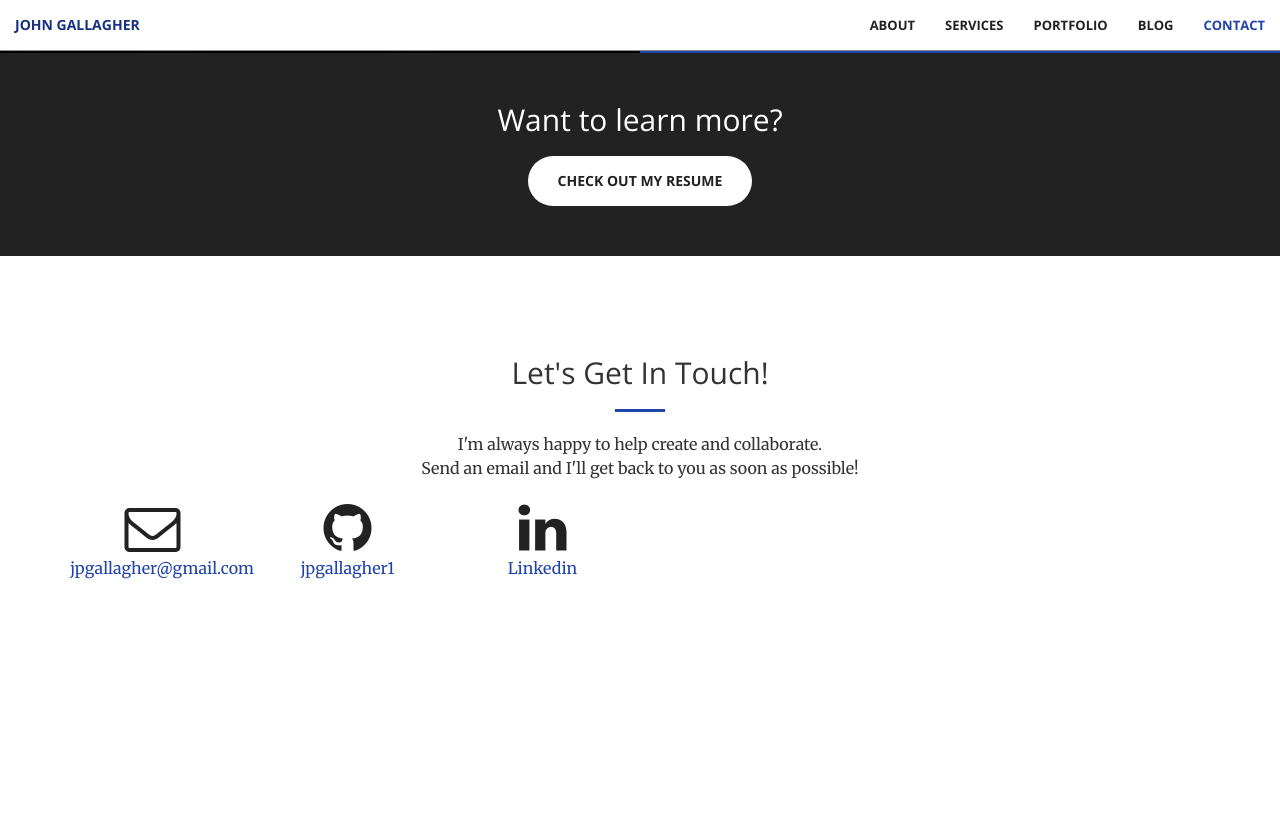
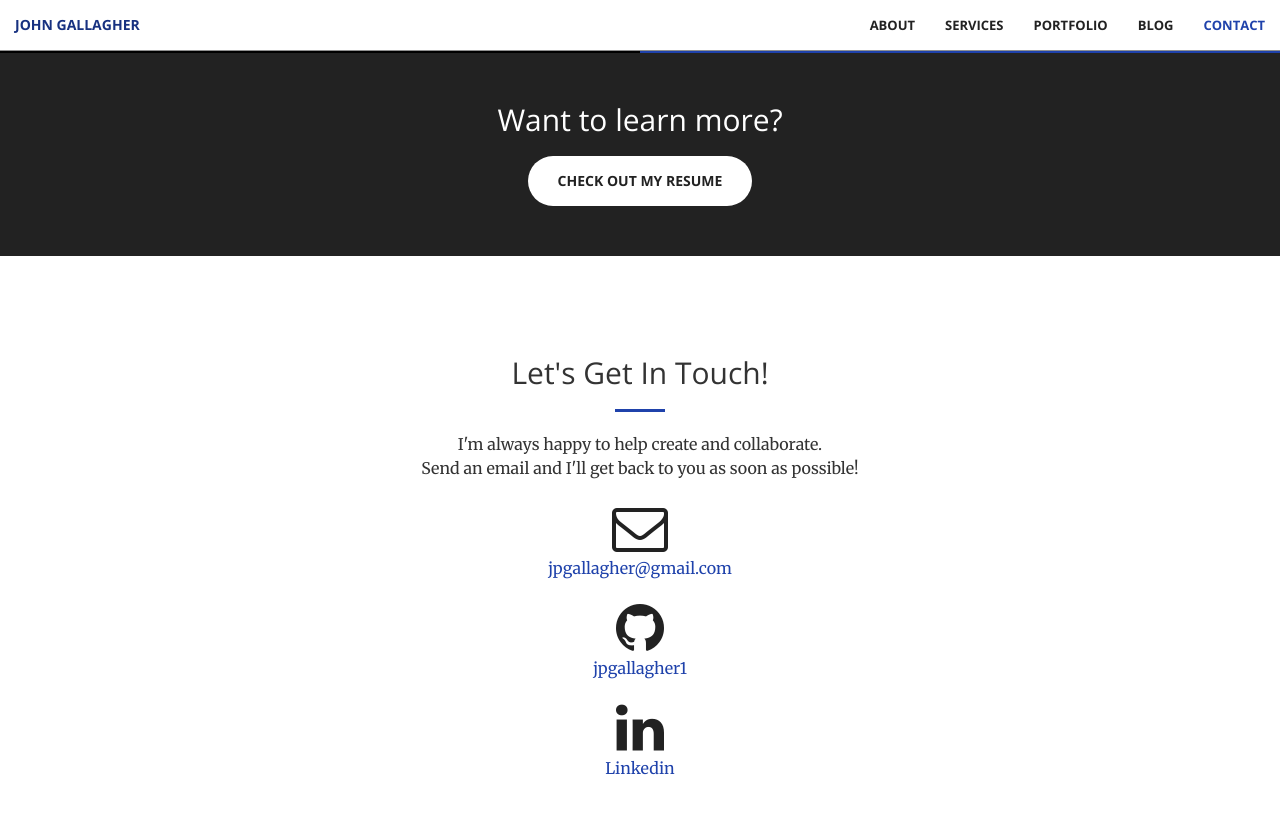
Before and after one commit to jpgallagher1/jpgallagher1.github.io, a Jekyll site: the page built from index.html, in a window 1280 px wide and 900 px high, scrolled down 2830 px. Shown: the top 814 px of the window. Built offline with Jekyll 4.4.1, drawn with Linux system fonts in a browser that asks for light colours; before the commit the page ends 3530 px from its top, so only the background shows below that.

Commit message:
did not update with correct version

```diff
--- a/_includes/contact.html
+++ b/_includes/contact.html
@@ -9,19 +9,19 @@
             </div>
         </div>
         <div class="row">
-            <div class="col-lg-2 text-center">
+            <div class="col-lg-12 text-center">
                 <a href="mailto:{{ site.email }}">
                 <i class="fa fa-envelope-o fa-3x wow bounceIn" data-wow-delay=".1s"></i>
                     <p>{{ site.email }}</p>
                 </a>
             </div>
-            <div class="col-lg-2 text-center">
+            <div class="col-lg-12 text-center">
                 <a href="https://github.com/{{ site.github_username }}">
                 <i class="fa fa-github fa-3x wow bounceIn" data-wow-delay=".1s"></i>
                     <p>{{ site.github_username }}</p>
                 </a>
             </div>
-            <div class="col-lg-2 text-center">
+            <div class="col-lg-12 text-center">
                 <a href="https://www.linkedin.com/in/{{ site.linkedin_url}}">
                 <i class="fa fa-linkedin fa-3x wow bounceIn" data-wow-delay=".1s"></i>
                     <p>Linkedin</p>
```
